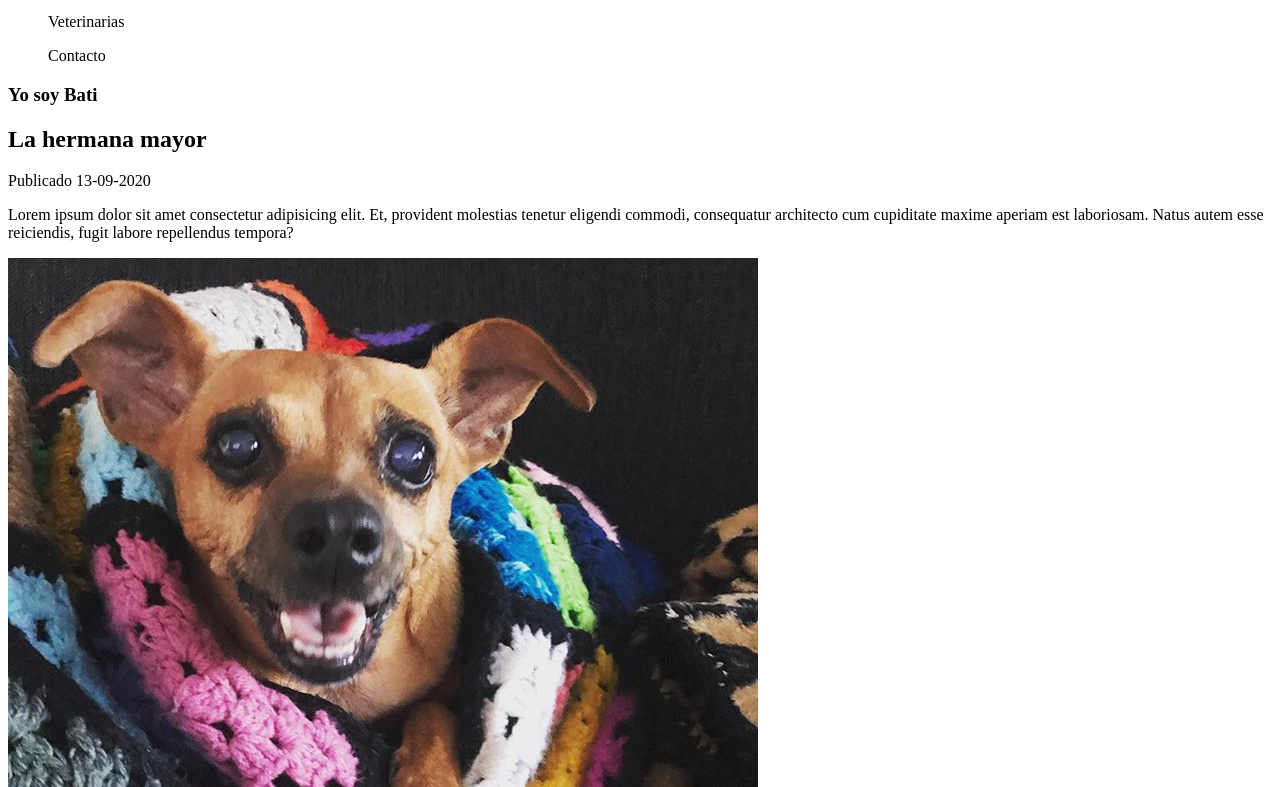
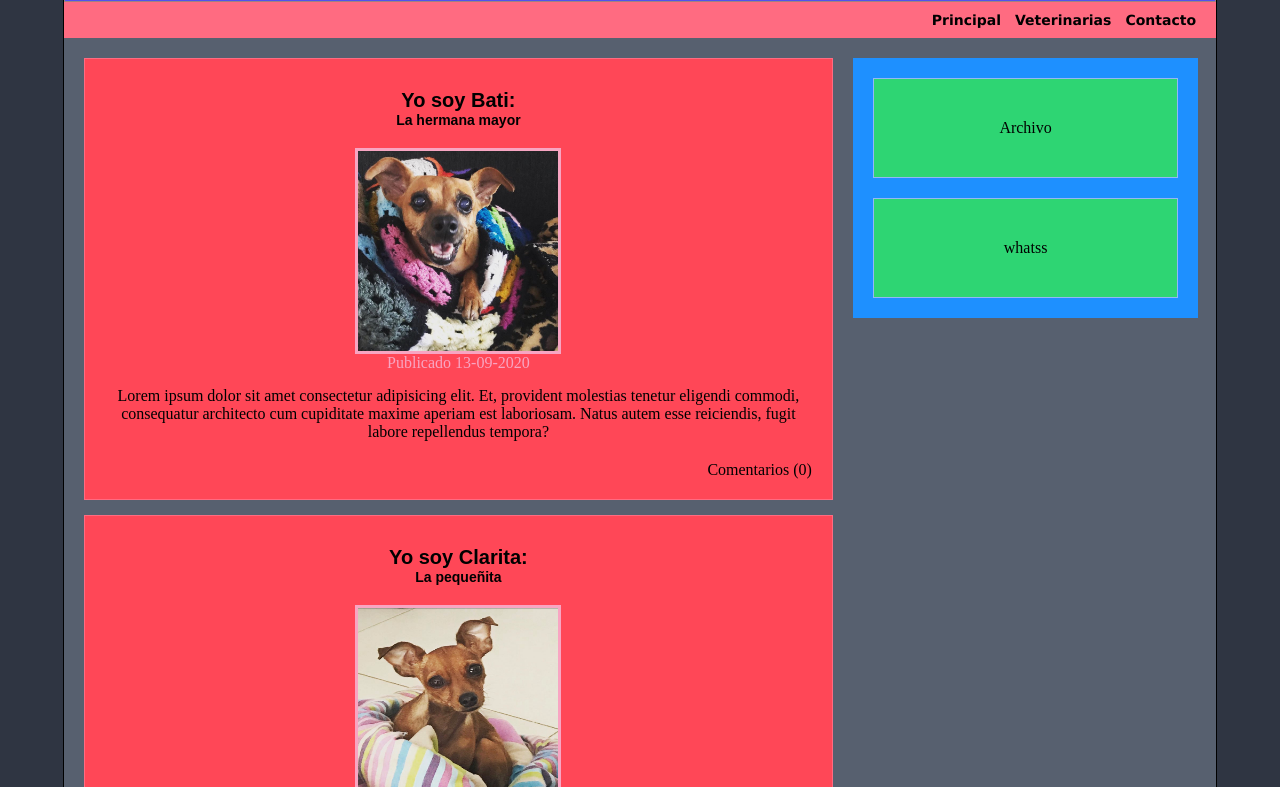
Before and after one commit to lu-bigsis/blog-perris, a plain HTML site: page index.html in a window 1280 px wide. Shown: the part 101-888 px from the top of the page. Drawn offline with Linux system fonts and the light colour scheme.

Commit message:
agrego algunos estilos CSS

```diff
--- a/estilos.css
+++ b/estilos.css
@@ -0,0 +1,133 @@
+*{
+    margin: 0;
+    padding: 0;
+}
+
+h1{
+    font-size: 20px;
+    font-family: sans-serif;
+    font-weight: bold;
+}
+
+h2{
+    font: bold 14px sans-serif;
+}
+
+header, section,  footer,  aside,  nav, article, hgroup{
+    display: block;
+}
+
+/*'display: block;': para asegurarme que todos los elementos sean en bloque, es decir, que estén uno debajo de otro
+
+https://www.color-hex.com/
+https://flatuicolors.com/*/
+
+body{
+    text-align: center;
+    background-color: #2f3542;
+}
+
+.agrupar{
+    width: 90%;
+    border: 1px solid black;
+    margin: 15PX auto;
+    background-color: #57606f;
+}
+
+.header{
+    background-color: #5352ed;
+    border: 1px solid #a18181;
+    padding: 20px;
+}
+
+.header h1{
+    text-align: left;
+    font-size: 40px;
+    font-family: monospace;
+    color: #ea8685;
+}
+
+.menu{
+    background-color: #ff6b81;
+    padding: 5px 15px;
+    text-align: right;
+}
+
+.menu li{
+    list-style: none;
+    padding: 5px;
+    font: bold 14px verdana;
+    display: inline-block;
+
+
+}
+/* 'display: inline-block;' Que estén en bloque pero a su vez uno al lado del otro*/
+
+.seccion{
+    margin: 20px;
+    width: 65%;
+    float: left;
+
+}
+
+
+.columna{
+    width: 30%;
+    float: left;
+    background-color: #1e90ff;
+    margin: 20px 0;
+}
+
+.columna blockquote {
+    border: 1px solid #94b7f6;
+    padding: 40px;
+    background-color: #2ed573;
+    margin: 20px;
+}
+
+.columna p {
+    border: 1px solid #94b7f6;
+    padding: 40px;
+    background-color: #2ed573;
+    margin: 20px;
+}
+
+article{
+    background-color: #ff4757;
+    border: 1px solid #ff6b81;
+    padding: 20px;
+    margin-bottom: 15px;
+}
+
+time{
+    color: #f8a5c2;
+
+}
+article footer{
+    text-align: right;
+    margin-top: 20px;
+}
+
+article hgroup{
+    margin: 10px 15px;
+    padding-bottom: 10px;
+}
+
+article p{
+    margin-top: 15px;
+}
+
+img{
+    width: 200px;
+    height: 200px;
+    display: block;
+    margin:  auto;
+    border: 3px solid #f8a5c2;
+}
+
+.pie{
+    clear: both;
+    padding: 20px;
+    background-color: #546de5;
+    color: #f8a5c2;
+}
--- a/index.html
+++ b/index.html
@@ -10,50 +10,58 @@
     <link rel="stylesheet" href="estilos.css">
 </head>
 <body>
-    <header>
+    <div class="agrupar">
+        <header class="header">
             <h1>Hola, somos Bati & Clarita</h1>
         </header>
 
-    <nav>
-        <ul>Principal</ul>
-        <ul>Veterinarias</ul>
-        <ul>Contacto</ul>
+        <nav class="menu">
+            <ul>
+                <li>Principal</li>
+                <li>Veterinarias</li>
+                 <li>Contacto</li>
+            </ul>
         </nav>
 
-    <section>
+        <section class="seccion">
             <article>
                 <hgroup>
-                <h1>Yo soy Bati</h1>
+                    <h1>Yo soy Bati:</h1>
                     <h2>La hermana mayor</h2>
                 </hgroup>
+                <img src="img/bati.jpg">
                 <time datetime="13-09-2020">Publicado 13-09-2020</time>
                 <p>Lorem ipsum dolor sit amet consectetur adipisicing elit. Et, provident molestias tenetur eligendi commodi, consequatur architecto cum cupiditate maxime aperiam est laboriosam. Natus autem esse reiciendis, fugit labore repellendus tempora?</p>
-            <img src="img/bati.jpg">
+
                 <footer>
                     <p>Comentarios (0)</p>
                 </footer>
             </article>
             <article>
                 <hgroup>
-                <h1>Yo soy Clarita</h1>
+                    <h1>Yo soy Clarita:</h1>
                     <h2>La pequeñita</h2>
                 </hgroup>
+                <img src="img/clarita.jpg">
                 <time datetime="13-09-2020">Publicado 13-09-2020</time>
+
                 <p>Lorem ipsum dolor sit amet consectetur adipisicing elit. Iure veniam neque dicta unde sapiente<span>deleniti molestias consectetur</span>  voluptas quisquam voluptates molestiae praesentium, reprehenderit harum facere, pariatur quae, amet autem! Similique.</p>
-            <img src="img/clarita.jpg">
+
                 <footer>
                     <p>Comentarios (0)</p>
                 </footer>
             </article>
 
         </section>
-    <aside>
-        Archivo
+        <aside class="columna">
+            <p>Archivo</p>
 
-        <blockquote cite=""></blockquote>
+            <blockquote cite="">whatss</blockquote>
         </aside>
 
-    <footer>Creative Commons</footer>
+        <footer class="pie">
+            <p>Creative Commons</p>
+        </footer>
 
         <!--'hgroup': para no darle el mismo nivel de jerarquía que al h1 principal
         <span> luego te permite alterarlo con CSS
@@ -61,5 +69,6 @@
         https://developer.mozilla.org/es/docs
          https://www.w3schools.com/html/-->
 
+    </div>
 </body>
 </html>
```
Lines whose indentation alone changed are shown as unchanged.
